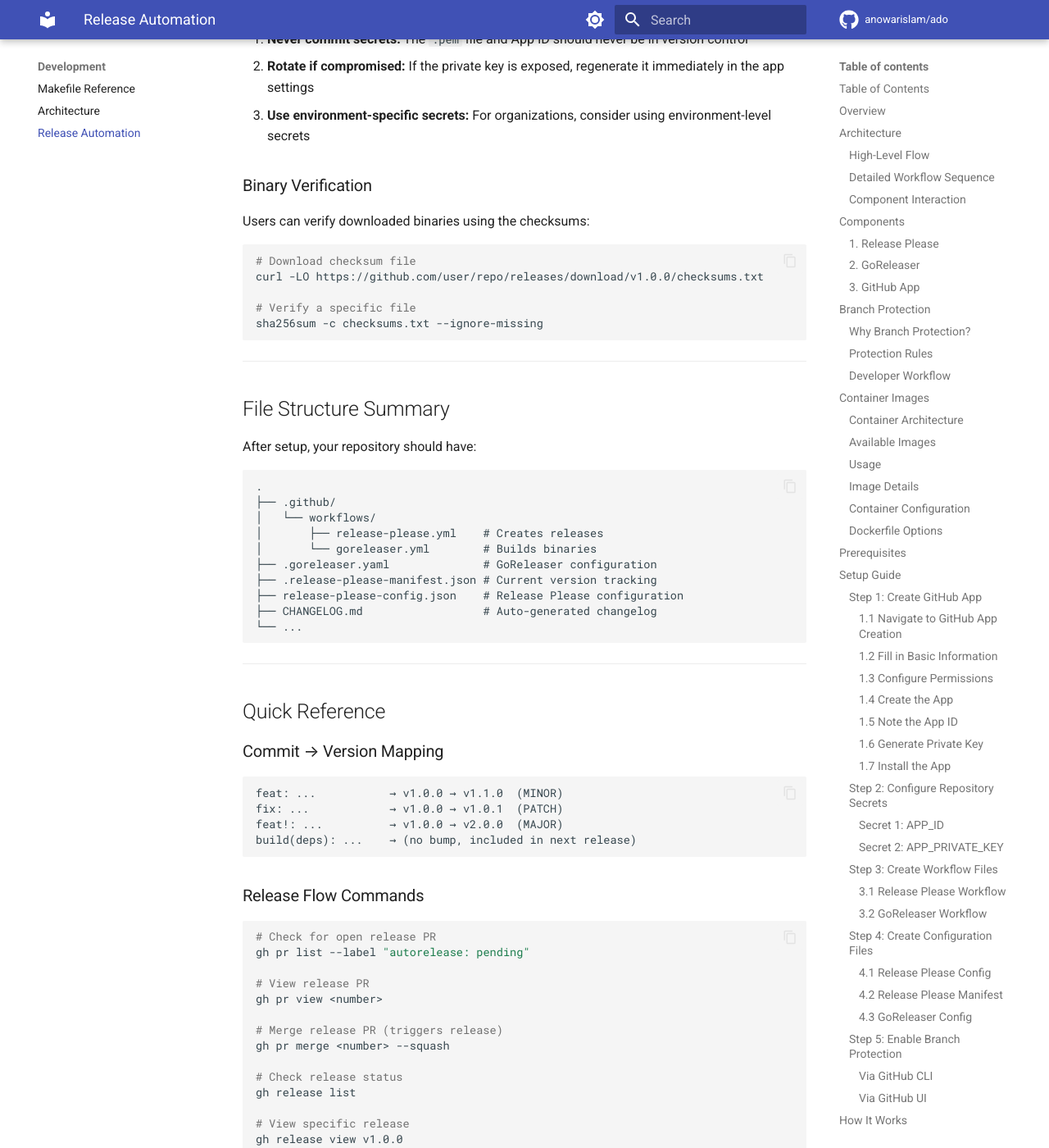
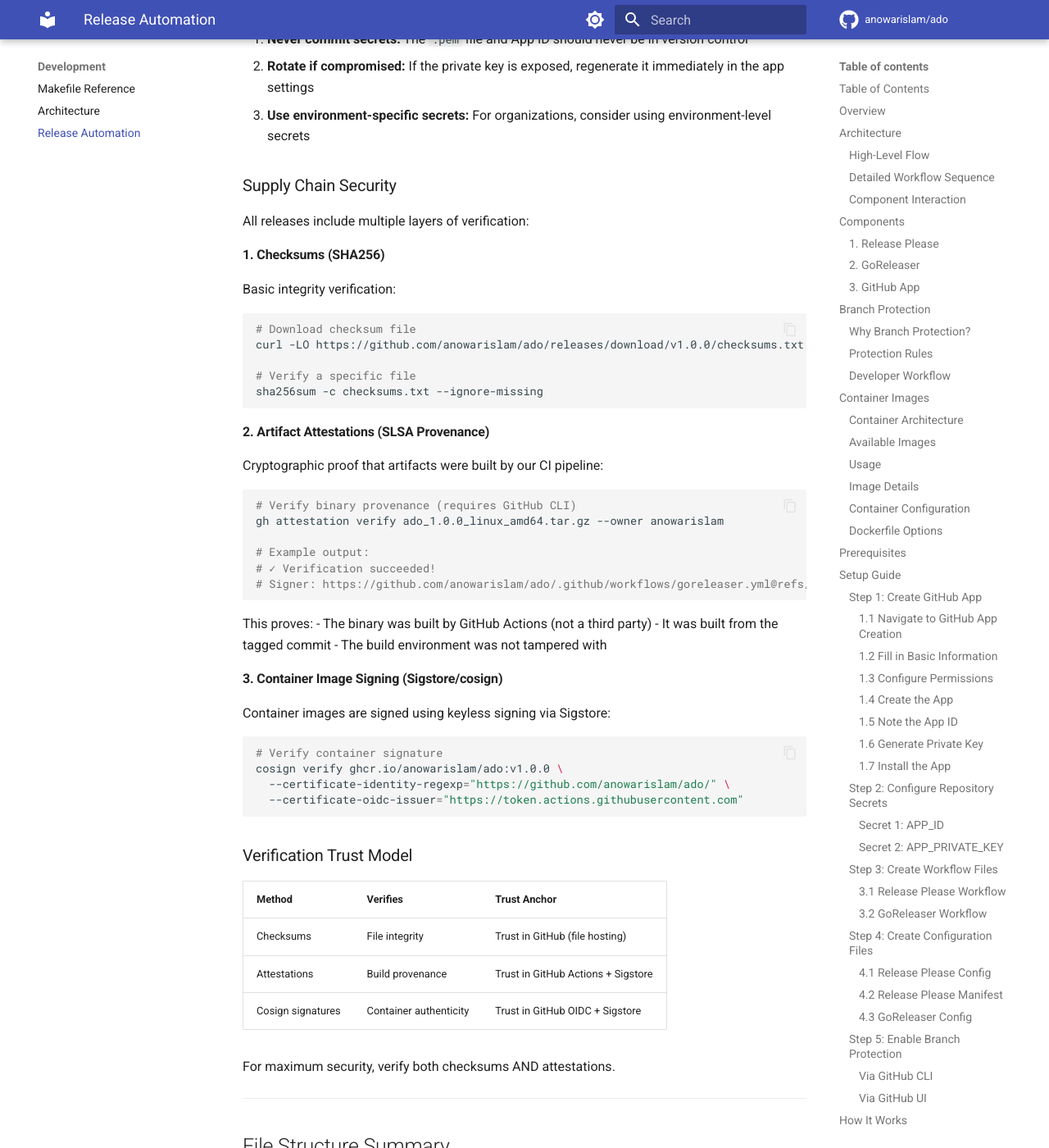
Before and after one commit to anowarislam/ado, an MkDocs documentation site: the page built from docs/release.md, in a window 1280 px wide and 1400 px high, scrolled down 30579 px. Shown: the whole window at 82% size. Built offline with MkDocs 1.6.1 and Material for MkDocs 9.7.7, drawn with Linux system fonts in a browser that asks for light colours; comment, search, counter and statistics services are not loaded; the version menu is left out.

Commit message:
docs: add verification instructions for attestations and container signing
- docs/release.md: Add Supply Chain Security section with checksums,
  attestations, and cosign verification instructions
- docs/installation.md: Add attestation verification, container signing,
  fix broken Docker alias (remove volume mount)
- README.md: Add link to container signature verification

🤖 Generated with [Claude Code](https://claude.com/claude-code)

Co-Authored-By: Claude <noreply@anthropic.com>

````diff
--- a/docs/release.md
+++ b/docs/release.md
@@ -1201,17 +1201,60 @@ gh run view <run-id> --log-failed
 2. **Rotate if compromised:** If the private key is exposed, regenerate it immediately in the app settings
 3. **Use environment-specific secrets:** For organizations, consider using environment-level secrets
 
-### Binary Verification
+### Supply Chain Security
 
-Users can verify downloaded binaries using the checksums:
+All releases include multiple layers of verification:
+
+#### 1. Checksums (SHA256)
+
+Basic integrity verification:
 
 ```bash
 # Download checksum file
-curl -LO https://github.com/user/repo/releases/download/v1.0.0/checksums.txt
+curl -LO https://github.com/anowarislam/ado/releases/download/v1.0.0/checksums.txt
 
 # Verify a specific file
 sha256sum -c checksums.txt --ignore-missing
 ```
+
+#### 2. Artifact Attestations (SLSA Provenance)
+
+Cryptographic proof that artifacts were built by our CI pipeline:
+
+```bash
+# Verify binary provenance (requires GitHub CLI)
+gh attestation verify ado_1.0.0_linux_amd64.tar.gz --owner anowarislam
+
+# Example output:
+# ✓ Verification succeeded!
+# Signer: https://github.com/anowarislam/ado/.github/workflows/goreleaser.yml@refs/tags/v1.0.0
+```
+
+This proves:
+- The binary was built by GitHub Actions (not a third party)
+- It was built from the tagged commit
+- The build environment was not tampered with
+
+#### 3. Container Image Signing (Sigstore/cosign)
+
+Container images are signed using keyless signing via Sigstore:
+
+```bash
+# Verify container signature
+cosign verify ghcr.io/anowarislam/ado:v1.0.0 \
+  --certificate-identity-regexp="https://github.com/anowarislam/ado/" \
+  --certificate-oidc-issuer="https://token.actions.githubusercontent.com"
+```
+
+### Verification Trust Model
+
+| Method | Verifies | Trust Anchor |
+|--------|----------|--------------|
+| Checksums | File integrity | Trust in GitHub (file hosting) |
+| Attestations | Build provenance | Trust in GitHub Actions + Sigstore |
+| Cosign signatures | Container authenticity | Trust in GitHub OIDC + Sigstore |
+
+For maximum security, verify both checksums AND attestations.
 
 ---
 
````
Also changed, not shown: README.md (+1 -0 lines), docs/installation.md (+27 -2 lines).
